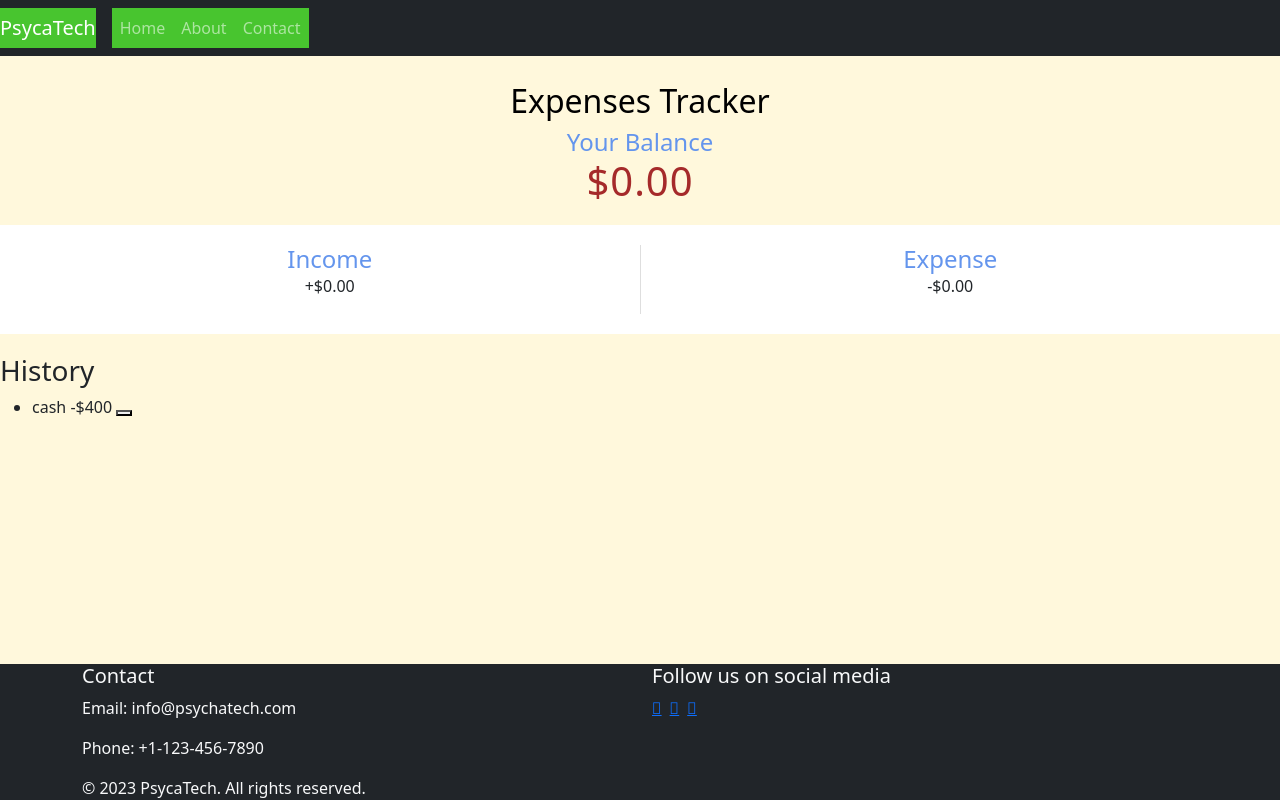
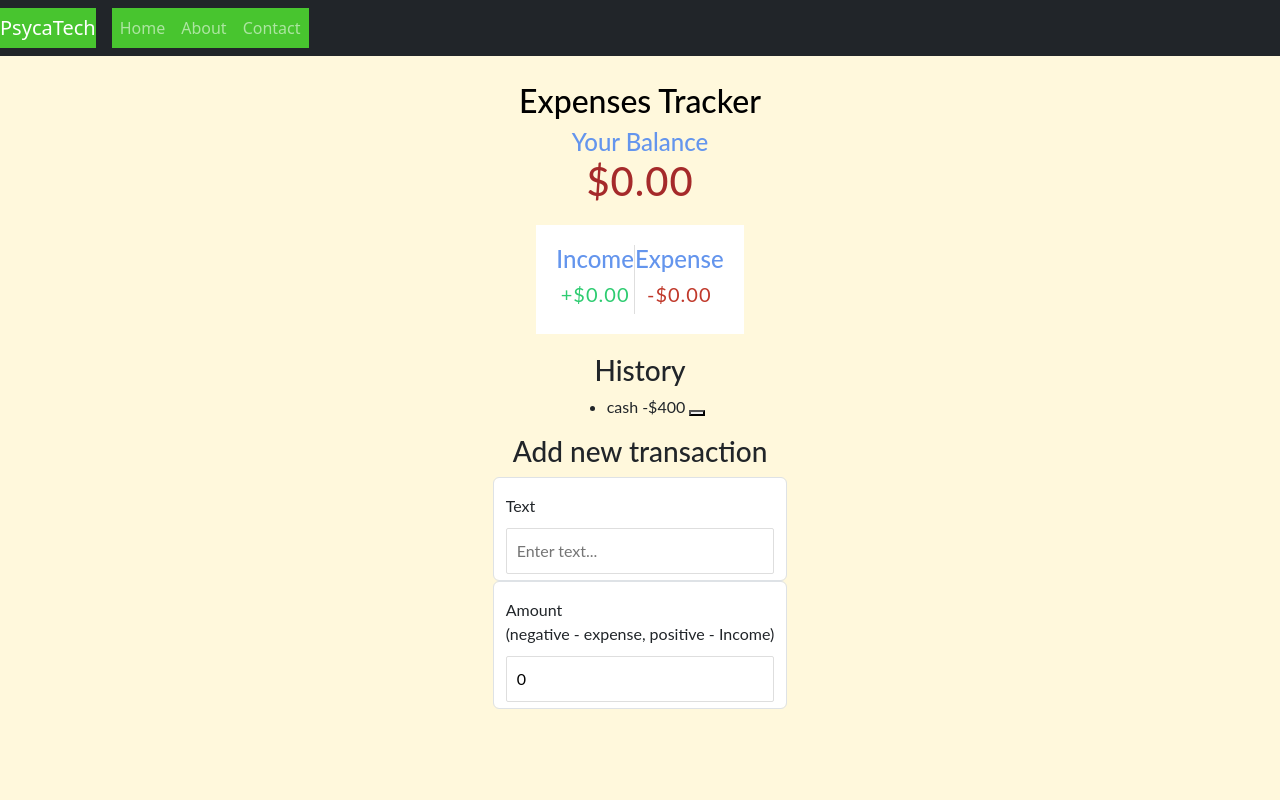
Before and after one commit to Damiennsoh/Expense-tracker, a React (Create React App) app: page / in a window 1280 px wide. Shown: the top 800 px of the page. Built offline with nearby package versions, Linux system fonts and the light colour scheme.

Commit message:
added more components to the component folder

```diff
--- a/src/App.css
+++ b/src/App.css
@@ -47,19 +47,55 @@
     border-right: 1px solid #dedede;
   }
 
-
-
+  .content {
+    display: flex;
+  flex-direction: column;
+  align-items: center;
+  justify-content: stretch;
+  min-height: 100vh;
+  margin: 0;
+  font-family: 'Lato', sans-serif;
+  }
 
   /* .content {
-    border: 1px solid rgb(80, 25, 192);
-    padding: 10px;
-
+    border: 1px solid black;
+    padding: 20px;
   } */
 
+  .money {
+    font-size: 20px;
+    letter-spacing: 1px;
+    margin: 5px 0;
+  }
+
+  .money.plus {
+    color: #2ecc71;
+  }
+
+  .money.minus {
+    color: #c0392b;
+  }
+
+  label {
+    display: inline-block;
+    margin: 10px 0;
+  }
+
+input[type='text'],
+input[type='number'] {
+  border: 1px solid #dedede;
+  border-radius: 2px;
+  display: block;
+  font-size: 16px;
+  padding: 10px;
+  width: 100%;
+}
 
   .content {
     flex-grow: 1;
   }
+
+
 
 
 /* container
--- a/src/App.js
+++ b/src/App.js
@@ -6,6 +6,7 @@
 import Footer from './components/Footer';
 import IncomeExpenses from './components/IncomeExpenses.js';
 import TransactionList from './components/TransactionList';
+import AddTransaction from './components/AddTransaction';
 
 
 function App() {
@@ -17,6 +18,7 @@
         <Balance />
         <IncomeExpenses />
         <TransactionList/>
+        <AddTransaction/>
       </div>
       <Footer />
     </div>
--- /dev/null
+++ b/src/components/AddTransaction.js
@@ -0,0 +1,30 @@
+import React, {useState} from 'react'
+
+const AddTransaction = () => {
+    const [text, setText] = (useState)('');
+    const [amount, setAmount] = (useState)(0);
+  return (
+    <>
+       <h3>Add new transaction</h3>
+       <form>
+        <div className="form-control">
+            <label htmlFor="text">Text</label>
+            <input type="text" value={text} onChange={(e)=> setText(e.target.value)}
+            placeholder="Enter text..."/>
+        </div>
+        <div className="form-control">
+            <label htmlFor="amount"
+               >Amount <br />
+               (negative - expense, positive - Income)</label
+            >
+            <input type="number" value={amount} onChange={(e)=> setAmount(e.target.value)}
+            placeholder="Enter text..."/>
+
+
+        </div>
+       </form>
+    </>
+  )
+}
+
+export default AddTransaction
--- a/src/components/IncomeExpenses.js
+++ b/src/components/IncomeExpenses.js
@@ -2,14 +2,14 @@
 
 const IncomeExpenses = () => {
   return (
-    <div class="inc-exp-container">
+    <div className="inc-exp-container">
         <div>
         <h4>Income</h4>
-      <p id="money-plus" class="money plus">+$0.00</p>
+      <p class="money plus">+$0.00</p>
     </div>
     <div>
         <h4>Expense</h4>
-        <p id="money-minus" class= "money minus">-$0.00</p>
+        <p className= "money minus">-$0.00</p>
     </div>
     </div>
   )
--- a/src/components/TransactionList.js
+++ b/src/components/TransactionList.js
@@ -4,9 +4,9 @@
   return (
     <>
       <h3>History</h3>
-      <ul id="list" class="list">
-        <li class="minus">
-            cash <span>-$400</span> <button class="delete-btn"></button>
+      <ul id="list" className="list">
+        <li className="minus">
+            cash <span>-$400</span> <button className="delete-btn"></button>
         </li>
       </ul>
     </>
```
Also changed, not shown: src/components/navbar.css (line endings or trailing spaces).
